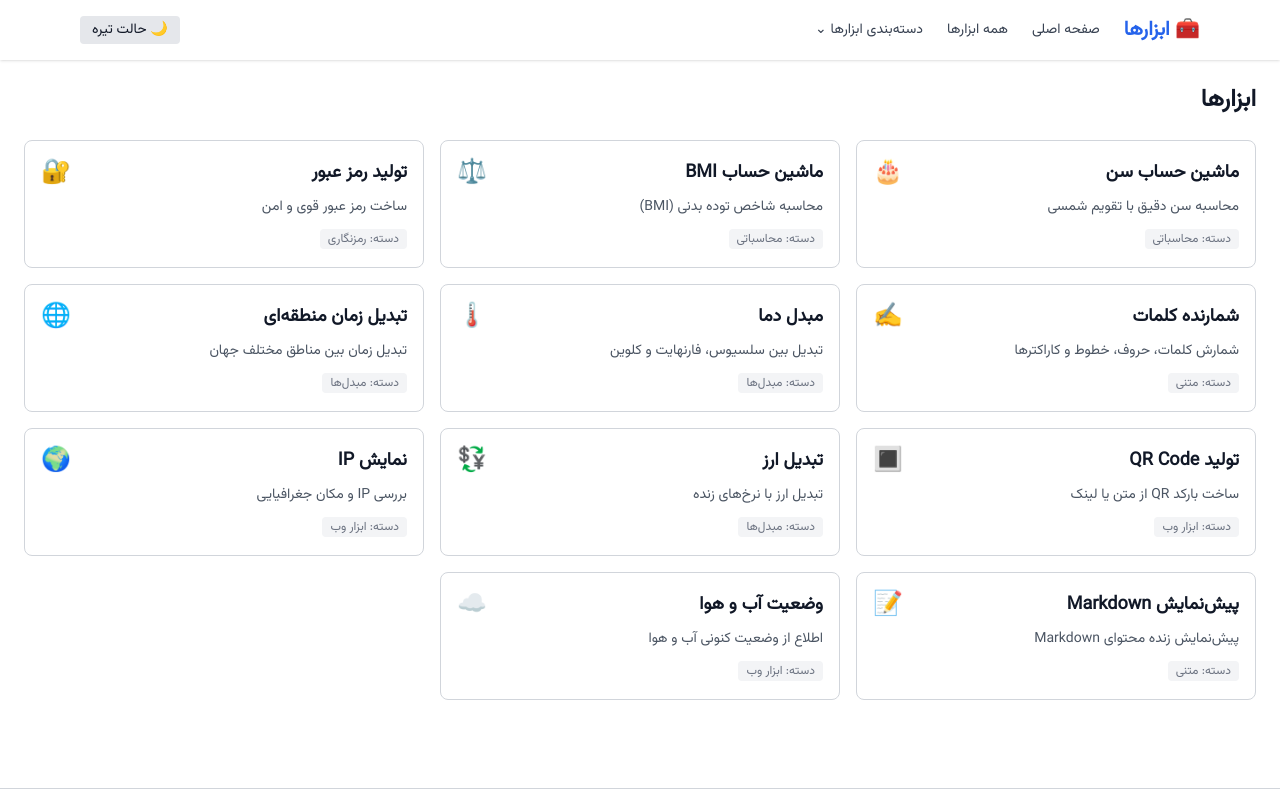
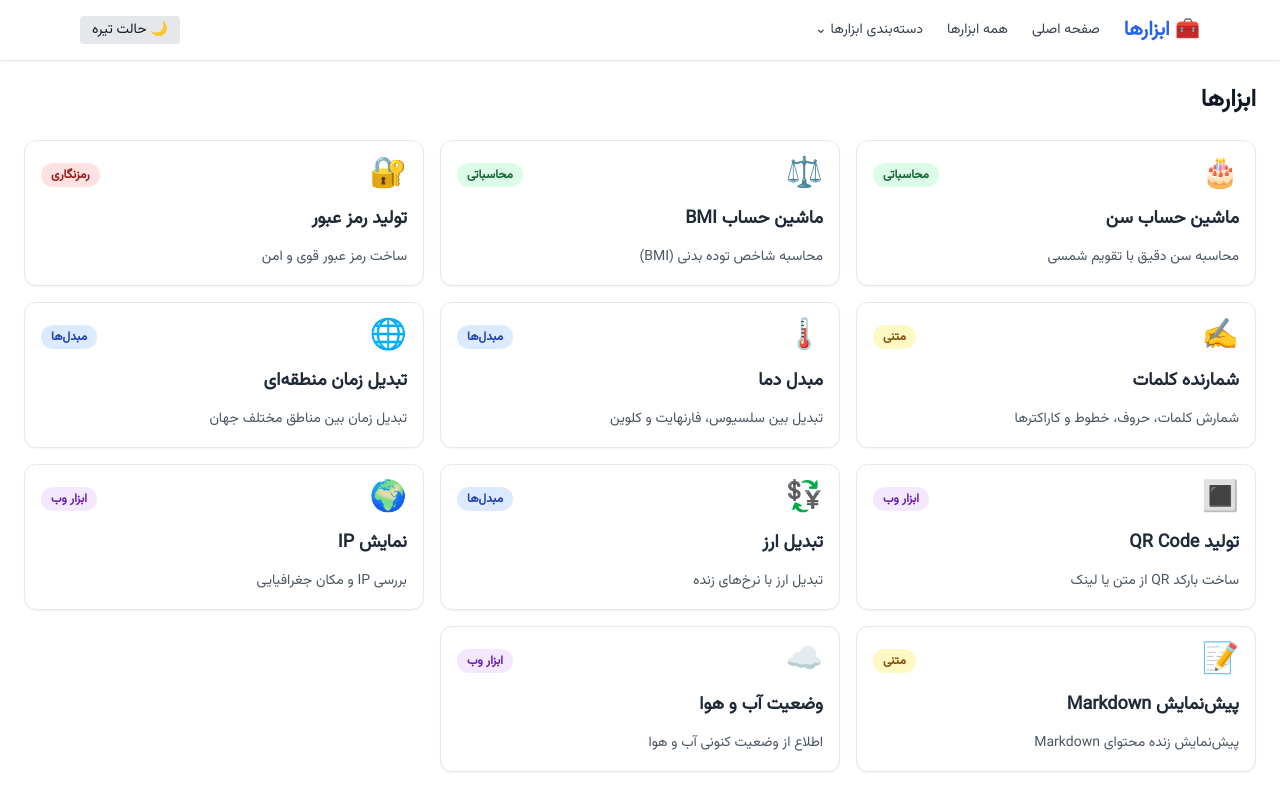
Before and after one commit to meysann/microtools2, a Next.js app: page /tools in a window 1280 px wide. Shown: the top 800 px of the page. Built offline with nearby package versions, Linux system fonts and the light colour scheme; what moment-jalaali, tailwindcss-rtl would draw is missing.

Commit message:
💼 Pro ToolCard UI: badge, animation, dark mode, clamp

```diff
--- a/src/components/ToolCard.tsx
+++ b/src/components/ToolCard.tsx
@@ -3,30 +3,41 @@
 import Link from "next/link";
 import { Tool } from "@/data/tools";
 
-interface Props {
-  tool: Tool;
-}
+export default function ToolCard({ tool }: { tool: Tool }) {
+  const categoryColors: Record<string, string> = {
+    مبدل‌ها: "bg-blue-100 text-blue-800 dark:bg-blue-200 dark:text-blue-900",
+    محاسباتی:
+      "bg-green-100 text-green-800 dark:bg-green-200 dark:text-green-900",
+    متنی: "bg-yellow-100 text-yellow-800 dark:bg-yellow-200 dark:text-yellow-900",
+    رمزنگاری: "bg-red-100 text-red-800 dark:bg-red-200 dark:text-red-900",
+    "ابزار وب":
+      "bg-purple-100 text-purple-800 dark:bg-purple-200 dark:text-purple-900",
+    "ابزار AI": "bg-pink-100 text-pink-800 dark:bg-pink-200 dark:text-pink-900",
+  };
 
-export default function ToolCard({ tool }: Props) {
+  const badgeStyle =
+    categoryColors[tool.category] || "bg-gray-100 text-gray-800";
+
   return (
     <Link
       href={`/tools/${tool.slug}`}
-      className="block border border-gray-300 dark:border-gray-700 rounded-lg p-4 hover:shadow-md hover:bg-gray-50 dark:hover:bg-gray-800 transition"
+      className="block border border-gray-200 dark:border-gray-700 rounded-xl p-4 shadow-sm hover:shadow-lg hover:ring-2 hover:ring-blue-400 dark:hover:ring-blue-300 hover:scale-[1.015] transition-all duration-200 bg-white dark:bg-gray-800 space-y-3"
     >
-      <div className="flex justify-between items-center mb-2">
-        <h3 className="text-lg font-semibold text-gray-900 dark:text-white">
-          {tool.name}
-        </h3>
-        <span className="text-2xl">{tool.icon}</span>
+      <div className="flex justify-between items-center">
+        <div className="text-3xl">{tool.icon}</div>
+        <span
+          className={`text-xs font-semibold px-2.5 py-1 rounded-full ${badgeStyle}`}
+        >
+          {tool.category}
+        </span>
       </div>
 
-      <p className="text-sm text-gray-600 dark:text-gray-400 mb-2 line-clamp-2">
+      <h2 className="text-lg font-bold text-gray-800 dark:text-white">
+        {tool.name}
+      </h2>
+      <p className="text-sm text-gray-600 dark:text-gray-300 leading-6 line-clamp-2">
         {tool.description}
       </p>
-
-      <span className="inline-block text-xs text-gray-500 dark:text-gray-400 mt-1 bg-gray-100 dark:bg-gray-700 px-2 py-0.5 rounded">
-        دسته: {tool.category}
-      </span>
     </Link>
   );
 }
```
